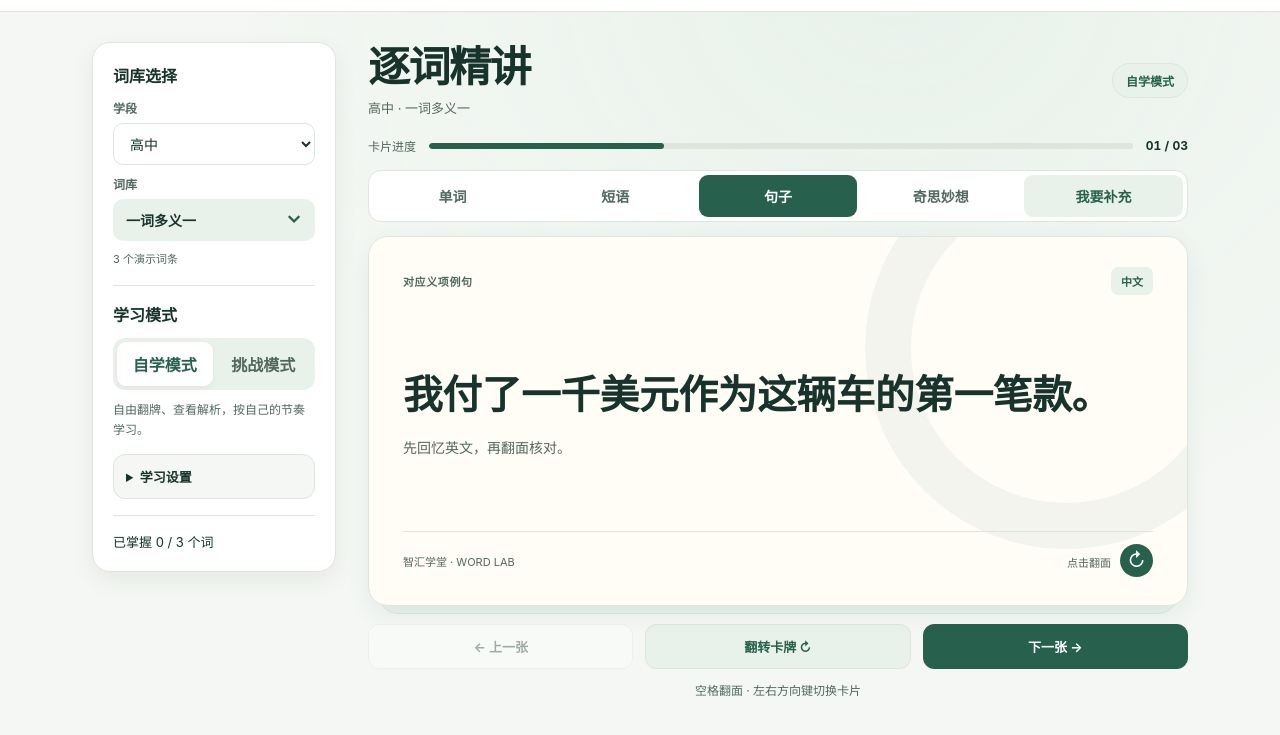
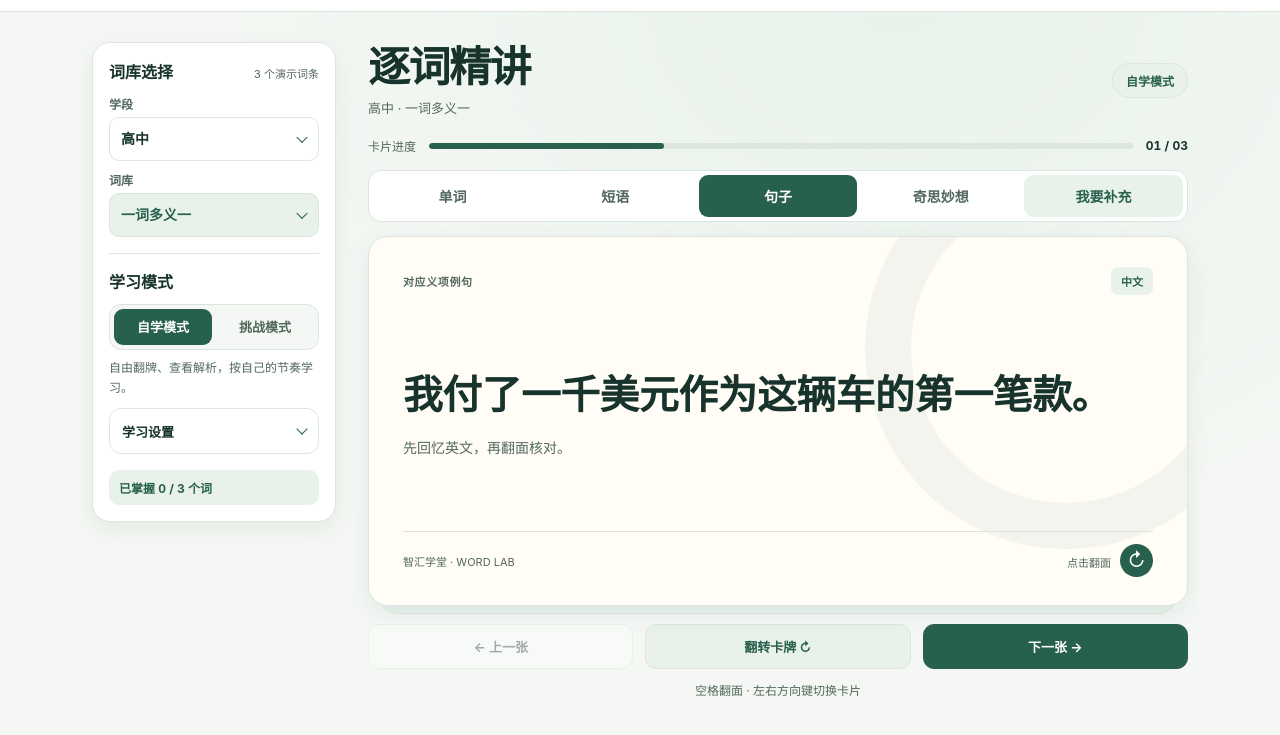
Before and after one commit to zhangshengyunzhanghui-cmyk/hellokitty, a plain HTML site: page word-study.html in a window 1280 px wide. Shown: the part 55-790 px from the top of the page. Drawn offline with Linux system fonts and the light colour scheme.

Commit message:
Refine vocabulary study sidebar controls

```diff
--- a/word-study.html
+++ b/word-study.html
@@ -165,8 +165,88 @@ main { max-width: 1160px; padding: 30px 32px 36px; }
 @media (max-width: 390px) {
   .tabs button { padding-inline: 0; font-size: 12px; }
 }
+
+.sidebar { padding: 16px; display: grid; gap: 16px; }
+.control-group + .control-group { border-top: 1px solid var(--line); padding-top: 15px; }
+.control-heading { display: flex; align-items: baseline; justify-content: space-between; gap: 8px; margin-bottom: 11px; }
+.sidebar .control-heading h2 { margin: 0; }
+.control-heading .unit-caption { margin: 0; white-space: nowrap; }
+.sidebar .fields, .settings-fields { display: grid; gap: 10px; }
+.sidebar .field { min-width: 0; margin: 0; }
+.sidebar .field > span:first-child { margin-bottom: 5px; }
+.sidebar .select-shell { position: relative; margin: 0; }
+.select-shell::after, .settings summary::after {
+  content: "";
+  width: 7px; height: 7px;
+  border-right: 1.5px solid currentColor; border-bottom: 1.5px solid currentColor;
+  color: var(--accent);
+  transform: translateY(-70%) rotate(45deg);
+}
+.select-shell::after { position: absolute; right: 13px; top: 50%; pointer-events: none; }
+.sidebar .select-shell select {
+  display: block; appearance: none; min-height: 44px;
+  padding: 9px 29px 9px 11px;
+  border-radius: 10px; background: var(--paper);
+  font-size: 14px; font-weight: 650; cursor: pointer;
+}
+.sidebar .select-library select { background: var(--soft); color: var(--accent); }
+.sidebar select:hover { border-color: var(--accent); }
+.sidebar .mode { gap: 4px; padding: 4px; background: var(--bg); border: 1px solid var(--line); }
+.sidebar .mode button { min-height: 36px; padding: 6px 3px; font-size: 13px; }
+.sidebar .mode button[aria-pressed="true"] { background: var(--accent); color: white; box-shadow: none; }
+.sidebar .mode-note { margin-top: 8px; }
+.sidebar .settings { margin: 10px 0 0; padding: 0; background: var(--paper); }
+.settings summary { list-style: none; display: flex; align-items: center; justify-content: space-between; min-height: 44px; padding: 9px 12px; border-radius: 11px; }
+.settings summary::-webkit-details-marker { display: none; }
+.settings summary:hover, .settings[open] summary { background: var(--soft); color: var(--accent); }
+.settings summary::after { transform: translateY(-2px) rotate(45deg); }
+.settings[open] summary::after { transform: translateY(2px) rotate(225deg); }
+.settings-fields { padding: 11px 12px 12px; }
+.mastered { margin: 0; padding: 9px 10px; border-radius: 10px; background: var(--soft); color: var(--accent); font-size: 12px; font-weight: 650; font-variant-numeric: tabular-nums; }
+@media (max-width: 820px) {
+  .sidebar .fields, .settings-fields { grid-template-columns: repeat(2, minmax(0, 1fr)); }
+}
 </style></head><body data-mode="self"><header><div class="head"><div class="brand"><span class="logo">✦</span><div>智汇·学堂<small>WORD LAB</small></div></div><a href="index.html">返回首页 ↗</a></div></header>
-<main><div class="layout"><aside class="sidebar"><h2>词库选择</h2><div class="fields"><label class="field"><span>学段</span><select id="grade"><option value="high">高中</option></select></label><label class="field"><span>词库</span><span class="library-select"><select id="library"></select></span></label></div><p class="unit-caption" id="library-note">已更新 1 套 · 演示数据 3 词</p><hr class="divider"><h2>学习模式</h2><div class="mode" aria-label="学习模式"><button data-mode="self" aria-pressed="true">自学模式</button><button data-mode="challenge" aria-pressed="false">挑战模式</button></div><p class="mode-note" id="mode-note">自由翻牌、查看解析，按自己的节奏学习。</p><details class="settings"><summary>学习设置</summary><label class="field"><span>翻牌方向</span><select id="direction"><option value="cn">中文 → 英文</option><option value="en">英文 → 中文</option></select></label><label class="field"><span>答案解析</span><select id="explain"><option value="on">显示语法提示</option><option value="off">仅显示答案</option></select></label></details><hr class="divider"><p id="mastered" style="font-size:13px;margin:10px 0 0">已掌握 0 / 3 个词</p></aside>
+<main><div class="layout"><aside class="sidebar" aria-label="学习控制">
+  <section class="control-group" aria-labelledby="library-heading">
+    <div class="control-heading">
+      <h2 id="library-heading">词库选择</h2>
+      <p class="unit-caption" id="library-note">3 个演示词条</p>
+    </div>
+    <div class="fields">
+      <label class="field">
+        <span>学段</span>
+        <span class="select-shell"><select id="grade"><option value="high">高中</option></select></span>
+      </label>
+      <label class="field">
+        <span>词库</span>
+        <span class="select-shell select-library"><select id="library"></select></span>
+      </label>
+    </div>
+  </section>
+  <section class="control-group" aria-labelledby="mode-heading">
+    <div class="control-heading"><h2 id="mode-heading">学习模式</h2></div>
+    <div class="mode" role="group" aria-labelledby="mode-heading">
+      <button data-mode="self" aria-pressed="true">自学模式</button>
+      <button data-mode="challenge" aria-pressed="false">挑战模式</button>
+    </div>
+    <p class="mode-note" id="mode-note">自由翻牌、查看解析，按自己的节奏学习。</p>
+    <details class="settings">
+      <summary>学习设置</summary>
+      <div class="settings-fields">
+        <label class="field">
+          <span>翻牌方向</span>
+          <span class="select-shell"><select id="direction"><option value="cn">中文 → 英文</option><option value="en">英文 → 中文</option></select></span>
+        </label>
+        <label class="field">
+          <span>答案解析</span>
+          <span class="select-shell"><select id="explain"><option value="on">显示语法提示</option><option value="off">仅显示答案</option></select></span>
+        </label>
+      </div>
+    </details>
+  </section>
+  <p class="mastered" id="mastered">已掌握 0 / 3 个词</p>
+</aside>
 <section class="workspace"><div class="intro"><div><h1>逐词精讲</h1><p id="subtitle">高中 · 一词多义一</p></div><div class="mode-status" id="mode-status">自学模式</div></div><div class="progress-line"><span>卡片进度</span><div class="progress" role="progressbar" aria-label="当前卡片位置" aria-valuemin="0" aria-valuemax="3" aria-valuenow="1"><span id="bar" style="width:33.33%"></span></div><span class="counter" id="counter">01 / 03</span></div>
 <div class="tabs" role="tablist" aria-label="学习内容"><button role="tab" data-tab="word" aria-selected="false">单词</button><button role="tab" data-tab="phrase" aria-selected="false">短语</button><button role="tab" data-tab="sentence" aria-selected="true">句子</button><button id="ideas-tab" role="tab" data-tab="ideas" aria-controls="ideas-panel" aria-selected="false">奇思妙想</button><button id="notes-tab" role="tab" data-tab="notes" aria-controls="notes-panel" aria-selected="false">我要补充</button></div><div class="deck" id="deck"><button class="card" id="card" aria-label="点击翻面" aria-pressed="false"><span class="inner"><span class="face front" id="front"><span class="top"><span id="frontlabel">对应义项例句</span><span class="tag" id="fronttag">中文</span></span><span class="content"><strong id="question"></strong><small id="qhint"></small></span><span class="bottom"><span>智汇学堂 · WORD LAB</span><span>点击翻面 <span class="flip">↻</span></span></span></span><span class="face back" id="back" aria-hidden="true"><span class="top"><span id="backlabel">英文答案</span><span class="tag" id="backtag">ENGLISH</span></span><span class="content"><strong id="answer"></strong><small id="ahint"></small></span><span class="bottom"><span>智汇学堂 · WORD LAB</span><span>返回正面 <span class="flip">↻</span></span></span></span></span></button></div>
 
```
